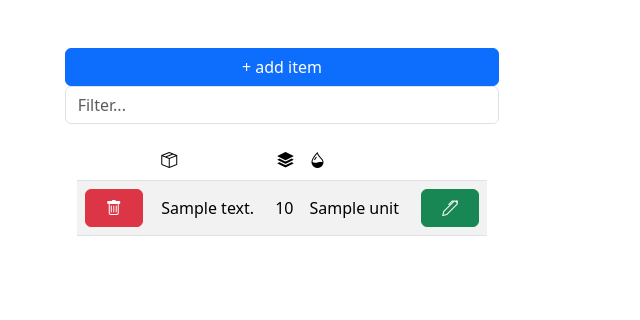
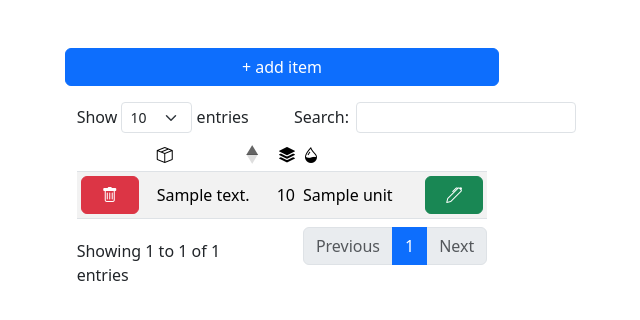
Before and after one commit to CozyBadger/mInventory, a FastAPI app: template templates/index.html in a window 1280 px wide. Shown: the top 320 px of the page, without its empty margins (358-998 px from the left). Run offline with FastAPI, Linux system fonts and the light colour scheme; the template is opened without the code that fills it: most values are stand-ins (such as "Sample title", 1, 10 or a date in 2020); parts of the project's set-up code (start-up, migrations or seed data) failed here and were passed over; some libraries are stand-ins or nearby versions.

Commit message:
leaving it to DataTables to sort and search the table

```diff
--- a/templates/index.html
+++ b/templates/index.html
@@ -101,20 +101,19 @@ Storage overview
 	<div class="col-md-4 mb-2">
 		<div class="row justify-content-end pb-3">
 			<button type="button" class="btn btn-primary" data-bs-toggle="modal" data-bs-target="#addItemModal" name="addItem">+ add item</button>
-			<input class="form-control" id="tableFilterInput" type="text" placeholder="Filter..."></input>
 		</div>
-		<table class="table table-striped align-middle">
+		<table class="table table-striped table-sm align-middle" id="itemTable">
 			{% if items is defined and items|length > 0 %}
 			<thead>
 				<tr>
-					<th scope="col"></th>
-					<th scope="col"><i class="bi bi-box-seam"></i></th>
-					<th class="text-end" scope="col"><i class="bi bi-stack"></i></th>
-					<th scope="col"><i class="bi bi-droplet-half"></i></th>
-					<th scope="col"></th>
+					<th class="th-sm" scope="col"></th>
+					<th class="th-sm" scope="col"><i class="bi bi-box-seam"></i></th>
+					<th class="text-end th-sm" scope="col"><i class="bi bi-stack"></i></th>
+					<th class="th-sm" scope="col"><i class="bi bi-droplet-half"></i></th>
+					<th class="th-sm" scope="col"></th>
 				</tr>
 			</thead>
-			<tbody id="itemTable">
+			<tbody id="itemTableBody">
 				{% for item in items %}
 				<tr>
 					<td><button type="button" class="btn btn-danger" data-bs-toggle="modal" data-bs-target="#deleteItemModal" data-bs-item-id={{ item.id }} data-bs-item-descr={{ item.description }}><span class="mx-2"><i class="bi bi-trash"></i></span></button></td>
@@ -136,6 +135,20 @@ Storage overview
 </div>
 
 <script>
+	// Make table a DataTable
+	$(document).ready(function () {
+		var t = $('#itemTable').DataTable({
+			columnDefs: [
+				{
+					searchable: false,
+					orderable: false,
+					targets: [0,2,3,4],
+				},
+			],
+			order: [[1, 'asc']],
+		});
+	});
+
 	// Helper script to send an HTTP DELETE request
 	function sendDeleteRequest(event, endpoint) {
 		var xhttp = new XMLHttpRequest();
@@ -216,14 +229,5 @@ function sendPutRequest(event, endpoint) {
 		modalEditConfirmButton.setAttribute("onclick", `sendPutRequest(event, '/items/${itemId}')`);
 	});
 
-// Helper to make table searchable
-$(document).ready(function(){
-  $("#tableFilterInput").on("keyup", function() {
-    var value = $(this).val().toLowerCase();
-    $("#itemTable tr").filter(function() {
-      $(this).toggle($(this).text().toLowerCase().indexOf(value) > -1)
-    });
-  });
-});
 </script>
 {% endblock %}
--- a/templates/layout.html
+++ b/templates/layout.html
@@ -8,7 +8,10 @@
 		<link href="https://cdn.jsdelivr.net/npm/bootstrap@5.3.0-alpha1/dist/css/bootstrap.min.css" rel="stylesheet" integrity="sha384-GLhlTQ8iRABdZLl6O3oVMWSktQOp6b7In1Zl3/Jr59b6EGGoI1aFkw7cmDA6j6gD" crossorigin="anonymous">
     <script src="https://cdn.jsdelivr.net/npm/bootstrap@5.3.0-alpha1/dist/js/bootstrap.bundle.min.js" integrity="sha384-w76AqPfDkMBDXo30jS1Sgez6pr3x5MlQ1ZAGC+nuZB+EYdgRZgiwxhTBTkF7CXvN" crossorigin="anonymous"></script>
 		<link href="https://cdn.jsdelivr.net/npm/bootstrap-icons@1.3.0/font/bootstrap-icons.css" rel="stylesheet">
+		<link href="https://cdn.datatables.net/1.13.2/css/dataTables.bootstrap5.min.css" rel="stylesheet">
 		<script src="https://ajax.googleapis.com/ajax/libs/jquery/3.6.3/jquery.min.js"></script>
+		<script src="https://cdn.datatables.net/1.13.2/js/jquery.dataTables.min.js"></script>
+		<script src="https://cdn.datatables.net/1.13.2/js/dataTables.bootstrap5.min.js"></script>
 		<link rel="icon" type="image/x-icon" href="/static/favicon/favicon.ico">
 
 		<title>mInventory: {% block title %}{% endblock %}</title>
```
Lines whose indentation alone changed are shown as unchanged.
